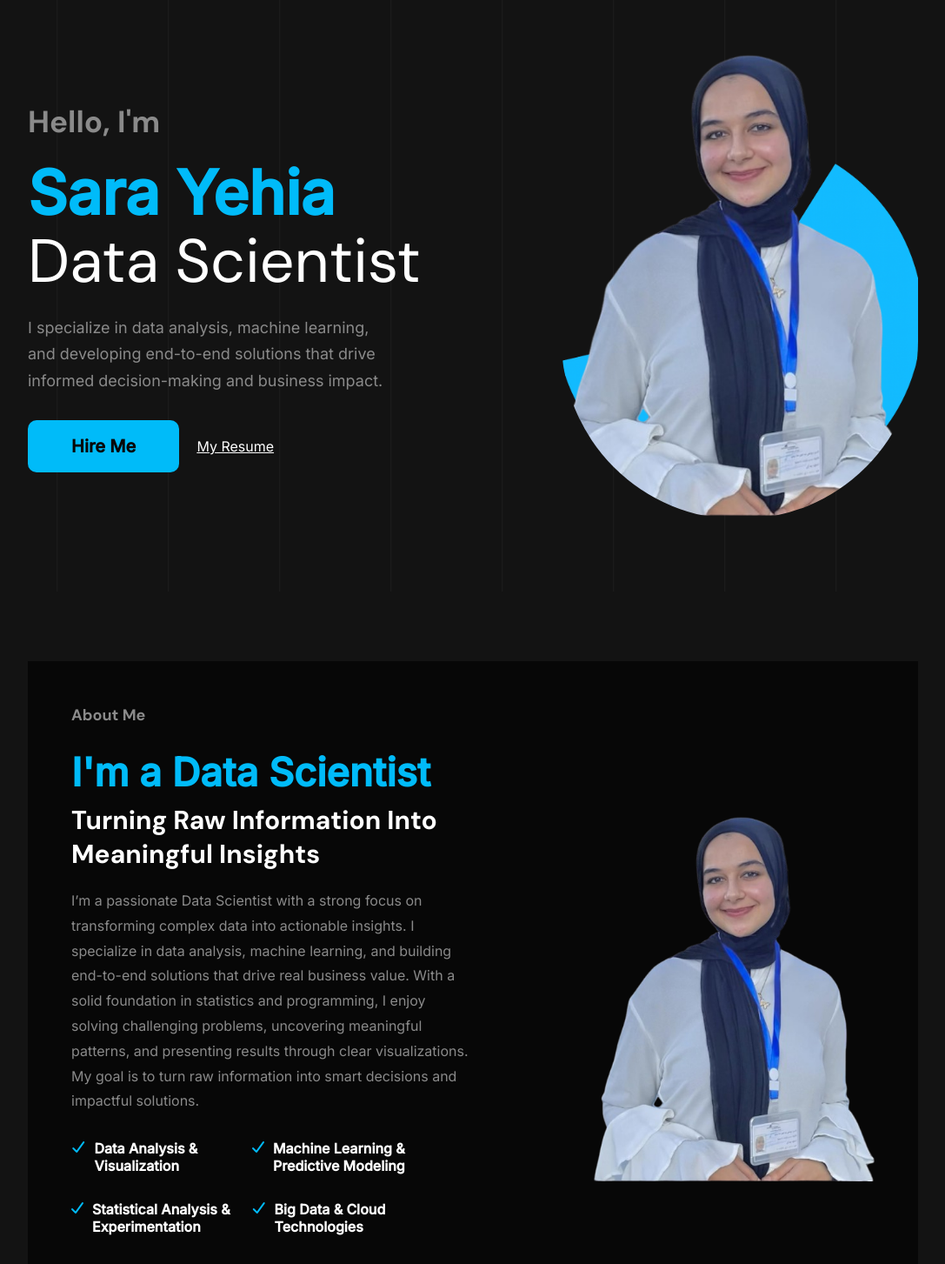
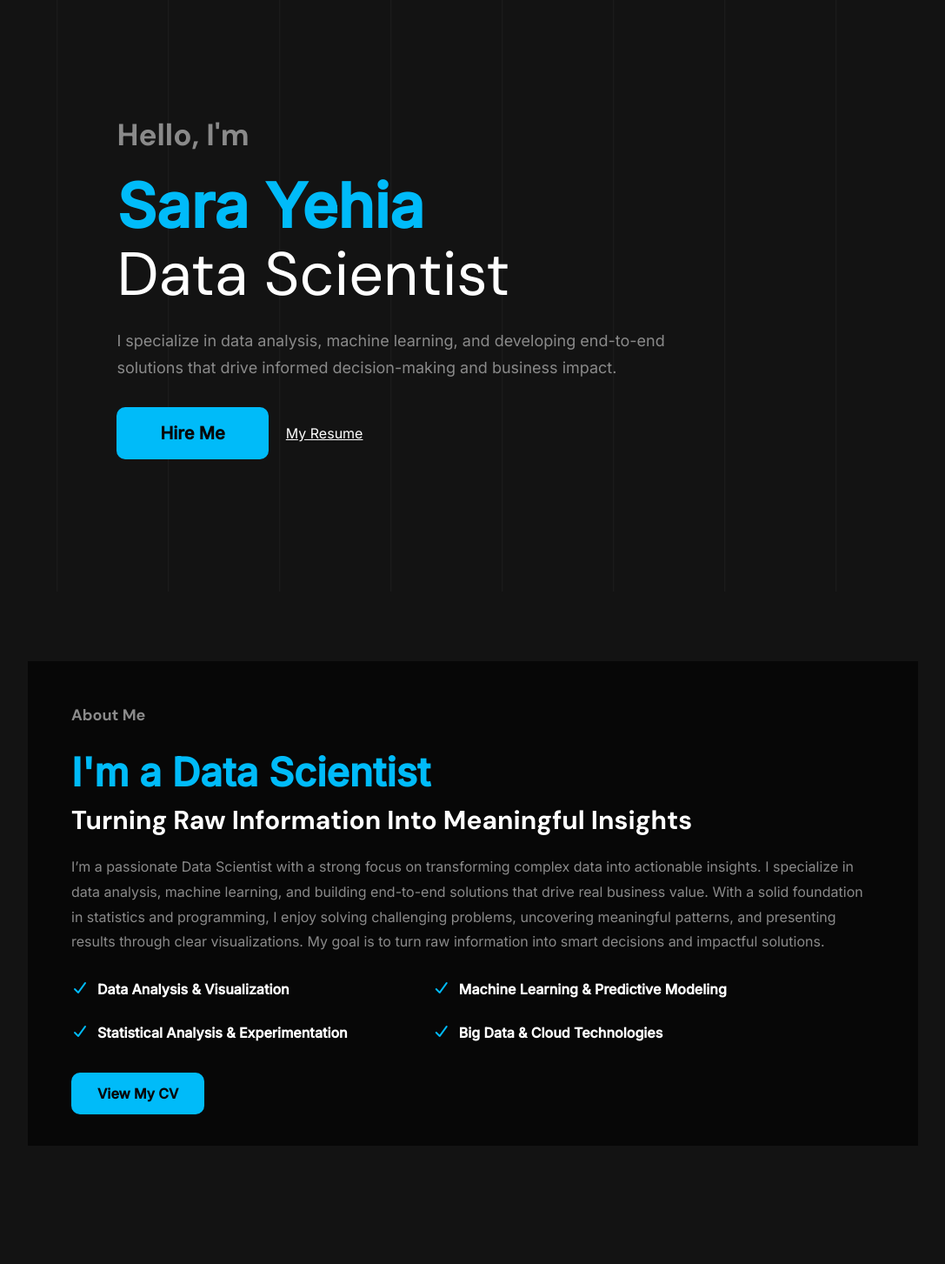
Before and after one commit to SaraYehia66/My-Portfolio, a plain HTML site: page index.html in a window 1280 px wide. Shown: the part 120-1573 px from the top of the page at 87% size, without its empty margins (96-1183 px from the left). Drawn offline with Linux system fonts and the light colour scheme.

Commit message:
Add files via upload

```diff
--- a/css/style.css
+++ b/css/style.css
@@ -235,12 +235,12 @@ header nav .icons a:hover {
 
 .hero .container {
     display: flex;
-    justify-content: space-between;
+    justify-content: center;
     align-items: center;
 }
 
 .hero .div_text {
-    width: 50%;
+    width: 80%;
 }
 
 .hero .div_text h4 {
@@ -267,24 +267,24 @@ header nav .icons a:hover {
 
 }
 
-.hero .div_img {
+/* .hero .div_img {
     width: 40%;
     position: relative;
     border-radius: 0 0 600px 600px;
     overflow: hidden;
-}
+} */
 
 .hero .btn {
     font-size: 20px;
     padding: 18px 50px;
 }
-
+/*
 .hero .div_img .bg_img {
     position: absolute;
     bottom: 0;
     left: 0;
     z-index: -1;
-}
+} */
 
 /* Start About */
 
@@ -298,7 +298,8 @@ header nav .icons a:hover {
 }
 
 .about .div_text {
-    width: 50%;
+    width: 100%;
+
 }
 
 .about .div_text h5 {
--- a/index.html
+++ b/index.html
@@ -64,10 +64,10 @@
                 </div>
 
             </div>
-            <div class="div_img">
+            <!-- <div class="div_img">
                 <img src="img/person-removebg-preview.png" alt="" class="person">
                 <img src="img/circle.png" alt="" class="bg_img">
-            </div>
+            </div> -->
         </div>
     </div>
     <section class="about" id="about">
@@ -90,9 +90,9 @@
                     class="btn">View My
                     CV</a>
             </div>
-            <div class="div_img">
+            <!-- <div class="div_img">
                 <img src="img/person-removebg-preview.png" alt="">
-            </div>
+            </div> -->
         </div>
     </section>
     <section class="services" id="services">
@@ -185,9 +185,7 @@ Dataset consists of several Medical Variables(Independent) and one Outcome Varia
                     <a href="https://github.com/SaraYehia66" target="_blank"><i class="fa-brands fa-github"></i> Github</a>
                     <a href="https://www.linkedin.com/in/sarayehia33" target="_blank"><i
                             class="fa-brands fa-linkedin"></i> Linkedin</a>
-                    <a href="https://www.facebook.com/sara.yehia.7127/?locale=ar_AR" target="_blank"><i
-                            class="fa-brands fa-facebook"></i> Facebook</a>
-                </div>
+                         </div>
             </div>
             <form method="post" action="https://api.sheetmonkey.io/form/piA98BPAQXkzYLJpCvZRis">
                 <div class="inpts_form">
```
